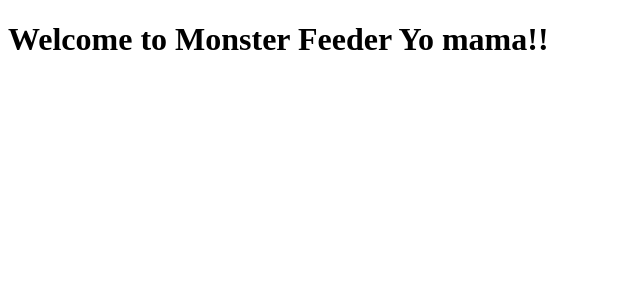
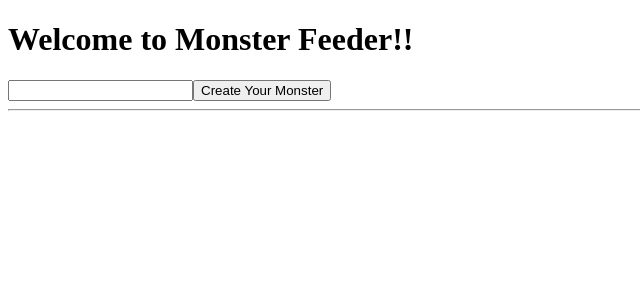
Before and after one commit to bsegelke/immersion_MVP, a React app: page / in a window 1280 px wide. Shown: the top 300 px of the page, without its empty margins (0-640 px from the left). Built offline with nearby package versions, Linux system fonts and the light colour scheme.

Commit message:
added button and form

```diff
--- a/src/App.jsx
+++ b/src/App.jsx
@@ -1,4 +1,44 @@
 
-const App = () => <h1>Welcome to Monster Feeder Yo mama!!</h1>;
+import React from "react";
+//import midjourney from "midjourney-client";
+import axios from "axios";
+// const App = () => <h1>Welcome to Monster Feeder Yo mama!!</h1>;
 
+// export default App;
+
+class App extends React.Component{
+constructor(props){
+  super(props);
+
+this.state = {
+
+}
+
+
+this.imageGenerator = this.imageGenerator.bind(this);
+
+};
+
+
+imageGenerator(prompt) {
+  console.log('hi')
+}
+
+
+render(){
+
+return (
+<div>
+<h1>Welcome to Monster Feeder!!</h1>
+<input type="text" id="prompt" />
+<button onClick={this.generateImage}>Create Your Monster</button>
+<hr/>
+<img id="my-image"/>
+</div>
+)
+
+}
+
+
+};
 export default App;
```
Also changed, not shown: package.json (+5 -2 lines), 2 other files (tests, documents, lock files or other folders).
